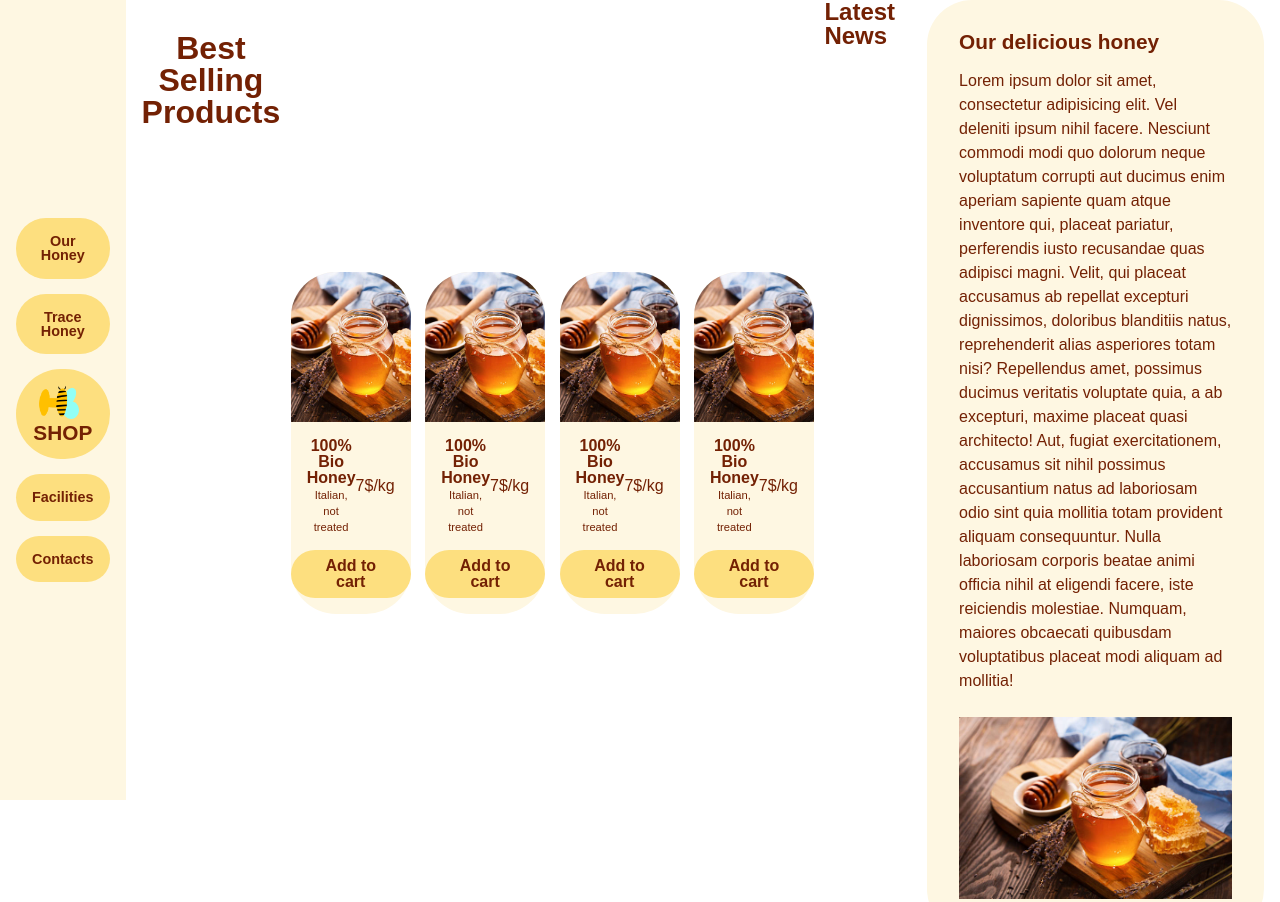
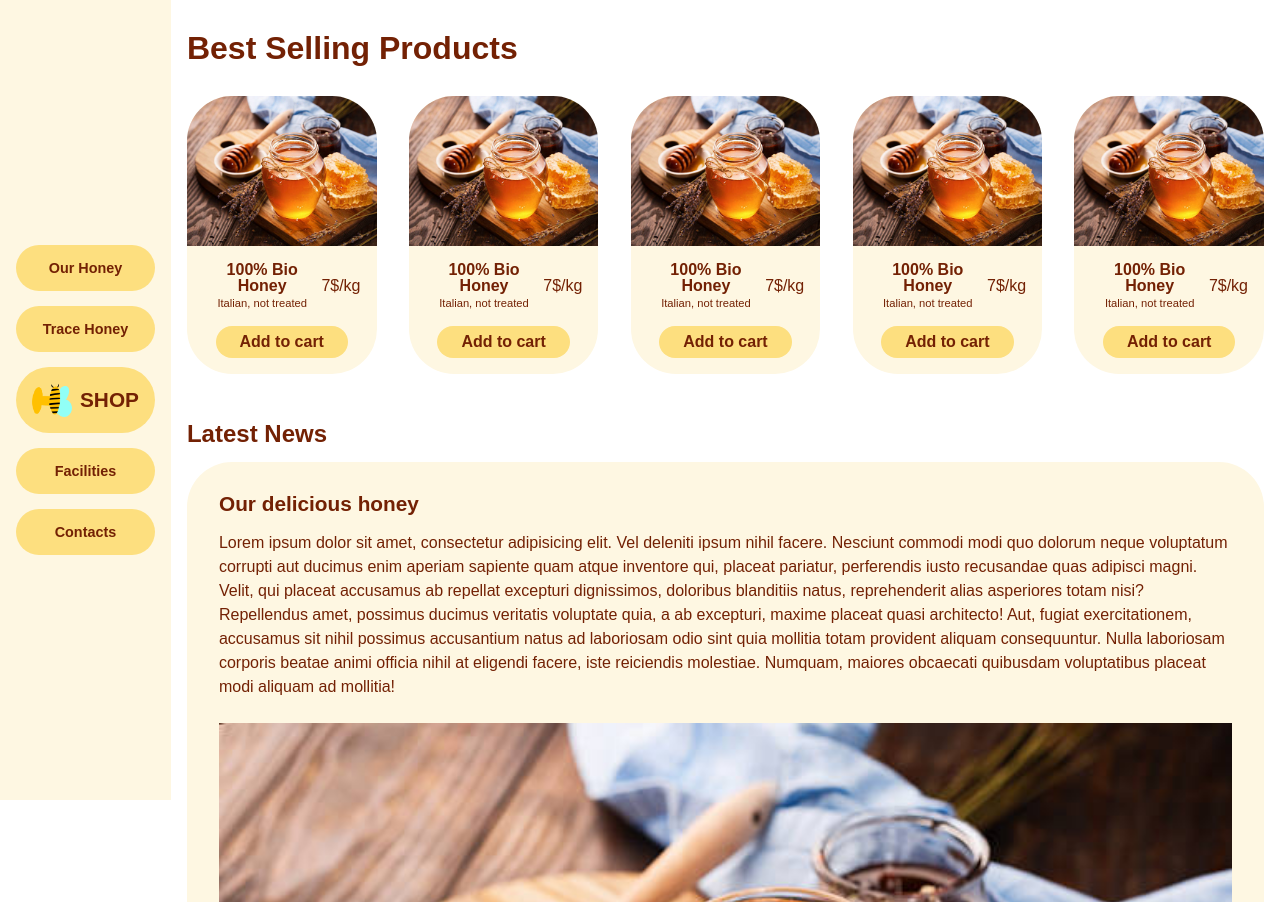
Before and after one commit to phyxius23/AntonioTrentin-U2S5L3, a plain HTML site: page index.html in a window 1280 px wide. Shown: the top 902 px of the page. Drawn offline with Linux system fonts and the light colour scheme.

Commit message:
layout M L XL

```diff
--- /dev/null
+++ b/assets/css/style-ready1.css
@@ -0,0 +1,240 @@
+*, *::after, *::before {
+   box-sizing: border-box;
+}
+img {
+   width: 100%;
+}
+body {
+   font-family: Arial, Helvetica, sans-serif;
+   color: #732104;
+}
+.container {
+   width: 90%;
+   margin: 5%;
+}
+@media screen and (min-width: 576px) {
+   .container {
+      width: unset;
+      margin: unset;
+      /* max-width: 1200px;
+      margin-inline: auto; */
+   }
+}
+@media screen and (min-width: 768px) {
+   .container {
+      display: flex;
+   }
+}
+/* HEADER */
+.header {
+   padding: 2rem;
+   border-radius: 90px;
+   background-color: #fef7e2;
+}
+.menu {
+   display: flex;
+   flex-wrap: wrap;
+   row-gap: 15px;
+   column-gap: 3%;
+   list-style-type: none;
+}
+.menu li{
+   background-color: #fddf7f;
+   border-radius: 30px;
+   width: 47%;
+   text-align: center;
+   font-size: 0.9rem;
+}
+.menu li a {
+   display: block;
+   text-decoration: none;
+   padding: 1rem;
+   color: #732104;
+   font-weight: 700;
+}
+.menu li:first-of-type {
+   width: 100%;
+   font-size: 1.3rem;
+   text-transform: uppercase;
+   border-radius: 45px;
+}
+.menu li:first-of-type a {
+   display: flex;
+   align-items: center;
+   justify-content: center;
+   padding: 1.5rem;
+}
+.menu li:first-of-type a img {
+   margin-right: 1rem;
+}
+@media screen and (min-width: 576px) {
+   .header {
+      border-radius: unset;
+   }
+   .menu {
+      align-items: center;
+      justify-content: center;
+      flex-wrap: nowrap;
+   }
+   .menu li,
+   .menu li:first-of-type {
+      width: unset;
+   }
+   .menu li:first-of-type{
+      order: 1;
+   }
+   .menu li:nth-last-of-type(1),
+   .menu li:nth-last-of-type(2){
+      order: 2;
+   }
+}
+@media screen and (min-width: 768px) {
+   .header {
+      position: sticky;
+      top: 0;
+      left: 0;
+      height: 100vh;
+      padding: 1rem;
+   }
+   .header nav {
+      height: 100%;
+   }
+   .menu {
+      height: 100%;
+      flex-direction: column;
+      align-items: stretch;
+   }
+}
+
+
+/* PRODUCTS */
+h1 {
+   text-align: center;
+   font-weight: 700;
+   font-size: 2rem;
+   width: 65%;
+   margin-inline: auto;
+   margin-block: 2rem;
+}
+.container-products {
+   display: flex;
+   flex-direction: column;
+   align-items: center;
+   gap: 3%;
+   margin-bottom: 3rem;
+}
+.card {
+   border-radius: 45px;
+   width: 100%;
+   background-color: #fef7e2;
+   display: flex;
+   flex-direction: column;
+   text-align: center;
+}
+.card:first-of-type {
+   display: none;
+}
+.card .card-img {
+   border-radius: 45px 45px 0 0;
+   background-image: url(../imgs/honey.jpg);
+   background-repeat: no-repeat;
+   background-position: center center;
+   background-size: cover;
+   min-height: 150px;
+}
+.card .card-txt {
+   padding: 1rem;
+   display: flex;
+   align-items: center;
+   justify-content: space-around;
+}
+.card-txt-title p {
+   font-weight: 700;
+}
+.card-txt-title span {
+   font-size: 0.8rem;
+}
+.btn-card {
+   display: inline-block;
+   background-color: #fddf7f;
+   color: #732104;
+   padding: 0.5rem 3rem;
+   border-radius: 30px;
+   font-weight: 700;
+   text-decoration: none;
+   margin-bottom: 1rem;
+}
+@media screen and (min-width: 576px) {
+   h1 {
+      text-align-last: left;
+      width: unset;
+      margin-inline: 1rem;
+   }
+   .container-products {
+      margin-inline: 1rem;
+      flex-direction: row;
+      flex-wrap: wrap;
+      justify-content: center;
+   }
+   .card {
+      width: 48%;
+   }
+}
+@media screen and (min-width: 768px) {
+   .container-products {
+      flex-wrap: nowrap;
+   }
+   .card {
+      width: auto;
+   }
+   .card:last-of-type{
+      display: none;
+   }
+   .card-txt-title span {
+      font-size: 0.7rem;
+   }
+   .btn-card {
+      padding: 0.5rem 1.5rem;
+   }
+}
+@media screen and (min-width: 1024px) {
+   .card:last-of-type{
+      display: unset;
+   }
+}
+@media screen and (min-width: 1200px) {
+   .card:first-of-type {
+      display: unset;
+   }
+}
+
+/* News */
+h2 {
+   text-align: center;
+   font-weight: 700;
+   font-size: 1.5rem;
+   margin-bottom: 1rem;
+}
+.container-news {
+   background-color: #fef7e2;
+   border-radius: 45px;
+   padding: 2rem;
+}
+.container-news h3 {
+   font-size: 1.3rem;
+   font-weight: 700;
+   margin-bottom: 1rem;
+}
+.container-news p {
+   line-height: 1.5;
+   margin-bottom: 1.5rem;
+}
+@media screen and (min-width: 576px) {
+   h2 {
+      text-align-last: left;
+      margin-inline: 1rem;
+   }
+   .container-news {
+      margin-inline: 1rem;
+   }
+}
--- a/index.html
+++ b/index.html
@@ -19,7 +19,14 @@
       <header class="header">
          <nav>
             <ul class="menu">
-               <li><a href="#"><img src="assets/imgs/logo.png" height="32" alt=""><span>Shop</span></a></li>
+               <li>
+                  <a href="#">
+                     <div>
+                        <img src="assets/imgs/logo.png" alt="">
+                        <span>Shop</span>
+                     </div>
+                  </a>
+               </li>
                <li><a href="#">Our Honey</a></li>
                <li><a href="#">Trace Honey</a></li>
                <li><a href="#">Facilities</a></li>
@@ -28,6 +35,7 @@
          </nav>
       </header>
 
+      <main class="main">
          <!-- Products -->
          <h1>Best Selling Products</h1>
 
@@ -97,6 +105,23 @@
                   <a href="#" class="btn-card">Add to cart</a>
                </div> <!-- .card-btn -->
             </div> <!-- .card -->
+
+            <div class="card">
+               <div class="card-img"></div>
+
+               <div class="card-txt">
+                  <div class="card-txt-title">
+                     <p>100% Bio Honey</p>
+                     <span>Italian, not treated</span>
+                  </div> <!-- .card-txt-title -->
+                  <div class="card-txt-price">
+                     <p>7$/kg</p>
+                  </div>
+               </div> <!-- .card-txt -->
+               <div class="card-btn">
+                  <a href="#" class="btn-card">Add to cart</a>
+               </div> <!-- .card-btn -->
+            </div> <!-- .card -->
          </section> <!-- .container-products -->
 
          <!-- News -->
@@ -108,7 +133,8 @@
             <p>Lorem ipsum dolor sit amet, consectetur adipisicing elit. Vel deleniti ipsum nihil facere. Nesciunt commodi modi quo dolorum neque voluptatum corrupti aut ducimus enim aperiam sapiente quam atque inventore qui, placeat pariatur, perferendis iusto recusandae quas adipisci magni. Velit, qui placeat accusamus ab repellat excepturi dignissimos, doloribus blanditiis natus, reprehenderit alias asperiores totam nisi? Repellendus amet, possimus ducimus veritatis voluptate quia, a ab excepturi, maxime placeat quasi architecto! Aut, fugiat exercitationem, accusamus sit nihil possimus accusantium natus ad laboriosam odio sint quia mollitia totam provident aliquam consequuntur. Nulla laboriosam corporis beatae animi officia nihil at eligendi facere, iste reiciendis molestiae. Numquam, maiores obcaecati quibusdam voluptatibus placeat modi aliquam ad mollitia!</p>
 
             <img src="assets/imgs/honey.jpg" alt="">
-      </div>
+         </div> <!-- .container-news -->
+      </main> <!-- .main -->
 
    </div> <!-- .container -->
 </body>
```
Also changed, not shown: assets/css/style1.css (added, +187 -0 lines), index-provvisoria.html (added, +115 -0 lines). Lines whose indentation alone changed are shown as unchanged.
